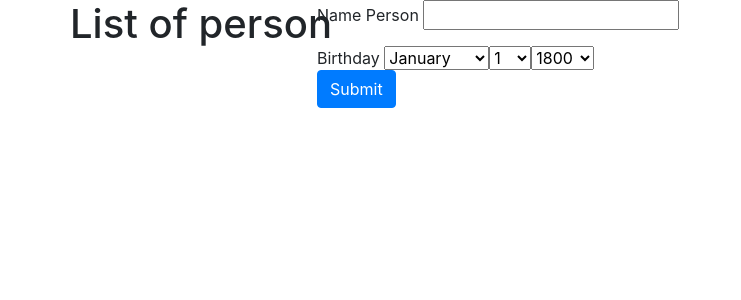
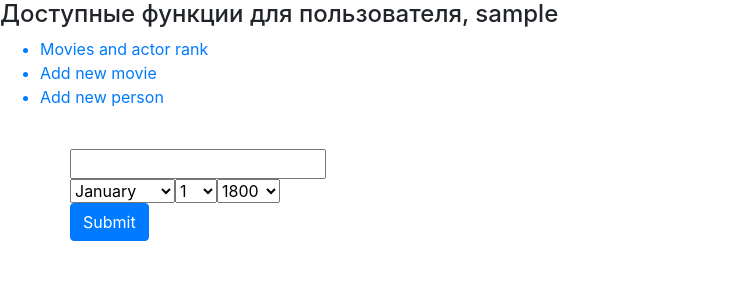
Before and after one commit to ogir-ok/django-base-proj, a Django app: page /movies/add/person in a window 1280 px wide. Shown: the part 56-356 px from the top of the page, without its empty margins (0-741 px from the left). Run offline with Django 3.2, Linux system fonts and the light colour scheme; the visitor is signed in with stand-in values (Sample User, id 1); some libraries are stand-ins or nearby versions.

Commit message:
CSS, CLASS

```diff
--- a/apps/movies/forms.py
+++ b/apps/movies/forms.py
@@ -13,7 +13,7 @@ class MovieForm(forms.ModelForm):
     class Meta:
         model = Movie
         fields = ['name', 'year', 'persons_participating']
-        YEAR_CHOICES = list(range(1800,2050))
+        YEAR_CHOICES = list(range(1800, 2050))
         widgets = {
             'year': forms.SelectDateWidget(years=YEAR_CHOICES),
             'persons_participating': PersonWidget()
@@ -33,4 +33,4 @@ class PersonForm(forms.ModelForm):
 class PersonMovieForm(forms.ModelForm):
     class Meta:
         model = PersonMovie
-        fields = ['order', 'category', 'job', 'characters']
+        fields = ['category', 'job', 'characters']
--- a/apps/movies/models.py
+++ b/apps/movies/models.py
@@ -25,7 +25,7 @@ class Movie(models.Model):
             return 'N/A'
 
     def __str__(self):
-        return self.name
+        return self.name or ''
 
 
 class Person(models.Model):
@@ -35,7 +35,7 @@ class Person(models.Model):
     death_year = models.DateField(_('deathYear'), null=True, blank=True)
 
     def __str__(self):
-        return self.name
+        return self.name or ''
 
 
 class PersonMovie(models.Model):
--- a/apps/movies/templates/movies/movie_detail.html
+++ b/apps/movies/templates/movies/movie_detail.html
@@ -1,13 +1,13 @@
 {% extends 'base.html' %}
+{% block title %}
+    {{ movie.name }}
+{% endblock title %}
 
 {% block content %}
     {% with movie=object %}
     <h1>{{ movie.name }}</h1>
 
     <table>
-        <thead>
-
-        </thead>
         <tbody>
         {% for personmovie in movie.persons.all %}
             <tr>
--- a/apps/movies/templates/movies/person_add.html
+++ b/apps/movies/templates/movies/person_add.html
@@ -1,21 +1,19 @@
 {% extends 'base.html' %}
 {% load bootstrap %}
-
+{% block title %}Add new person{% endblock title %}
+{% block extra_href %}{{ form.media.css }}{% endblock  %}
 
 
 {% block content %}
-    <h1>List of person</h1>
-    <div class="row" style="width: auto">
+    <div class="row-cols-auto" style="color: #fff; width: 30%">
         <form method="post">
             {% csrf_token %}
-            Name Person
-            {{ form.name }}
-            <p></p>
-            Birthday {{ form.birth_year }}
-
+            Name new Person {{ form.name }}
+            {{ form.birth_year|bootstrap }}
             <div class="form-group">
                 <button type="submit" class="btn btn-primary">Submit</button>
             </div>
         </form>
     </div>
 {% endblock %}
+{% block extra_js %}{{ form.media.js }}{% endblock %}
--- a/apps/movies/urls.py
+++ b/apps/movies/urls.py
@@ -9,5 +9,5 @@ urlpatterns = [
     path(r'add/movies', MovieAddView.as_view(), name='movie_add'),
     path(r'add/person', PersonAddView.as_view(), name='person_add'),
     path('long_running/', LongRunning.as_view(), name='long_running'),
-    path('rank/', movie_and_person_rank, name='movie_and_person_rank')
+    path('rank/', MovieAndActorRank.as_view(), name='movie_and_person_rank')
 ]
--- a/apps/movies/views.py
+++ b/apps/movies/views.py
@@ -16,7 +16,7 @@ logger = logging.getLogger(__name__)
 class SearchMixin:
     def get_queryset(self):
         queryset = super().get_queryset()
-        return queryset.filter(name__icontains=self.request.GET.get('q', '')).all()
+        return queryset.filter(name__icontains=self.request.GET.get('q', )).all()
 
 
 class MovieList(SearchMixin, ListView):
@@ -53,37 +53,47 @@ class PersonAddView(LoginRequiredMixin, CreateView):
     template_name = 'movies/person_add.html'
     model = Person
     form_class = PersonForm
-    success_url = reverse_lazy('movies:movie_list')
+
+    def post(self, request, **kwargs):
+        form = PersonForm(request.POST)
+        if form.is_valid():
+            person = form.save()
+            return HttpResponseRedirect(reverse_lazy('movies:movie_list'))
+        return render(request, 'movies/movie_add.html', context={'form': form})
 
 
-def movie_and_person_rank(request):
-    movie_rank = connection.cursor()
-    person_rank = connection.cursor()
-    person_rank.execute("""
-                           SELECT movies_person.name,count( * ) as rank
-                            from movies_personmovie
-                            join movies_movie on movies_movie.id = movies_personmovie.movie_id
-                            join movies_person on movies_person.id =  movies_personmovie.person_id
-                            group by movies_person.id
-                            order by rank desc;
+class MovieAndActorRank(DetailView):
+    paginate_by = 19
+    @staticmethod
+    def get(request, **kwargs):
+        movie_rank = connection.cursor()
+        person_rank = connection.cursor()
+        person_rank.execute("""
+                               SELECT movies_person.name,count( * ) as rank
+                                from movies_personmovie
+                                join movies_movie on movies_movie.id = movies_personmovie.movie_id
+                                join movies_person on movies_person.id =  movies_personmovie.person_id
+                                group by movies_person.id
+                                order by rank desc;
+                            """)
+        movie_rank.execute("""SELECT movies_movie.name, sum(sq.occurences_count) as "rank" from movies_movie
+                                    join movies_personmovie on movies_personmovie.movie_id = movies_movie.id
+                                    left join(SELECT movies_person.id as "person_id", count(*) as "occurences_count"
+                                    from movies_person
+                                    left outer join public.movies_personmovie
+                                    on movies_person.id = movies_personmovie.person_id
+                                    where
+                                        movies_personmovie.category = 'actor' or
+                                        movies_personmovie.category = 'actress' or
+                                        movies_personmovie.category = 'self'
+                                    group by movies_person.id) as sq on sq.person_id = movies_personmovie.movie_id
+                                    group by movies_movie.id
+                                    order by rank Desc;
                         """)
-    movie_rank.execute("""SELECT movies_movie.name, sum(sq.occurences_count) as "rank" from movies_movie
-                                join movies_personmovie on movies_personmovie.movie_id = movies_movie.id
-                                left join(SELECT movies_person.id as "person_id", count(*) as "occurences_count"
-                                from movies_person
-                                left outer join public.movies_personmovie
-                                on movies_person.id = movies_personmovie.person_id
-                                where
-                                    movies_personmovie.category = 'actor' or
-                                    movies_personmovie.category = 'actress' or
-                                    movies_personmovie.category = 'self'
-                                group by movies_person.id) as sq on sq.person_id = movies_personmovie.movie_id
-                                group by movies_movie.id
-                                order by rank Desc;
-                    """)
-    return render(request, 'movies/movie and person rank.html',
-                  context={'data_movie': movie_rank,
-                           'data_person': person_rank})
+        context = {'data_movie': movie_rank,
+                   'data_person': person_rank}
+        return render(request, 'movies/movie and person rank.html',
+                      context=context)
 
 
 class LongRunning(View):
--- a/requirements.txt
+++ b/requirements.txt
@@ -5,7 +5,6 @@ invoke==1.6.0
 django_select2==7.9.0
 django-bootstrap-form==3.4
 django-bootstrap-pagination==1.7.1
-
 uwsgi==2.0.20
 pexpect==4.8.0
 boto3==1.20.20
--- a/templates/base.html
+++ b/templates/base.html
@@ -18,10 +18,11 @@
 {% block header %}
     <nav class="navbar navbar-expand-lg navbar-dark bg-dark">
         <div class="container">
-                <button class="navbar-toggler" type="button" data-toggle="collapse" data-target="#navbarTogglerDemo03" aria-controls="navbarTogglerDemo03" aria-expanded="false" aria-label="Toggle navigation">
+            <button class="navbar-toggler" type="button" data-toggle="collapse" data-target="#navbarTogglerDemo03"
+                    aria-controls="navbarTogglerDemo03" aria-expanded="false" aria-label="Toggle navigation">
                 <span class="navbar-toggler-icon"></span>
             </button>
-                <a class="navbar-brand" href="#">Movies</a>
+            <a class="navbar-brand" href="">Movies</a>
 
             <div class="collapse navbar-collapse" id="navbarTogglerDemo03">
                 <ul class="navbar-nav mr-auto mt-2 mt-lg-0">
@@ -31,12 +32,13 @@
                 </ul>
             </div>
             {% if not request.user.is_authenticated %}
-                <a class="nav-link" href="{% url 'auth:login' %}" >
+                <a class="nav-link" href="{% url 'auth:login' %}" style="color: #fff">
                     Log in
                 </a>
             {% else %}
                 <div class="dropdown">
-                    <a class="nav-link dropdown-toggle" href="#" role="button" id="dropdownMenuLink" data-toggle="dropdown" aria-haspopup="true" aria-expanded="false">
+                    <a class="nav-link dropdown-toggle" href="#" role="button" id="dropdownMenuLink"
+                       data-toggle="dropdown" aria-haspopup="true" aria-expanded="false">
                         Hi, {{ request.user.username }}
                     </a>
                     <div class="dropdown-menu">
@@ -48,6 +50,23 @@
         </div>
     </nav>
 {% endblock header %}
+<aside>
+
+    {% if not request.user.is_authenticated %}
+        <h4>Доступные функции для гостя</h4>
+        <ul>
+            <a href="{% url 'movies:movie_and_person_rank' %}" style="text-decoration: none;"><li>Movies and actor rank</li></a>
+        </ul>
+    {% else %}
+        <h4>Доступные функции для пользователя, {{ request.user.username }}</h4>
+        <ul>
+            <a href="{% url 'movies:movie_and_person_rank' %}" style="text-decoration: none;"><li>Movies and actor rank</li></a>
+            <a href="{% url 'movies:movie_add' %}" style="text-decoration: none;"><li>Add new movie</li></a>
+            <a href="{% url 'movies:person_add' %}" style="text-decoration: none;"><li>Add new person</li></a>
+        </ul>
+    {% endif %}
+</aside>
+<main>
     <div id="container" class="container">
         <div class="row">
             {% block content %}
@@ -56,13 +75,17 @@
         </div>
         <div class="row">
             {% block footer %}
-                    {% endblock footer  %}
+            {% endblock footer %}
         </div>
+
         <script src="/static/jquery.min.js"></script>
         <script src="/static/popper.min.js"></script>
         <script src="/static/bootstrap.min.js"></script>
+        <script src="/static/main.css"></script>
         {% block extra_js %}
         {% endblock extra_js %}
     </div>
+</main>
+
 </body>
 </html>
--- a/urls.py
+++ b/urls.py
@@ -15,7 +15,10 @@ Including another URLconf
 """
 from django.contrib import admin
 from django.urls import path, include
+
+import settings.base
 from apps.movies.views import MovieList
+from django.conf.urls.static import static
 
 urlpatterns = [
     path('admin/', admin.site.urls),
@@ -24,4 +27,4 @@ urlpatterns = [
     path('movies/', include('apps.movies.urls', namespace='movies')),
     path('select2/', include('django_select2.urls')),
     path('', MovieList.as_view())
-]
+] + static(settings.base.STATIC_URL, document_root=settings.base.STATIC_ROOT)
```
Also changed, not shown: apps/movies/templates/movies/movie and person rank.html (+8 -4 lines), apps/movies/templates/movies/movie_add.html (+12 -7 lines), apps/movies/templates/movies/movies_list.html (+8 -31 lines), 2 other files. Lines whose indentation alone changed are shown as unchanged.
